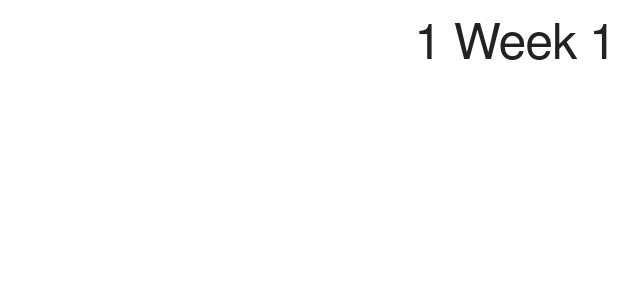
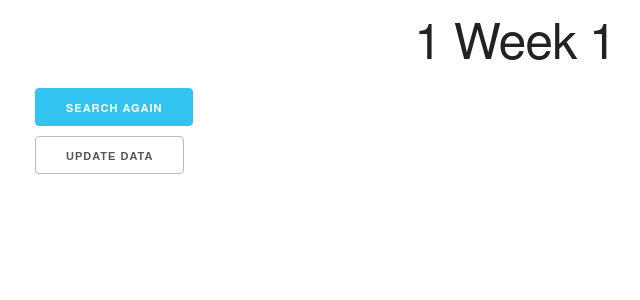
Before and after one commit to SuperRonJon/NFLScores, a Flask app: page /full_week/1/1 in a window 1280 px wide. Shown: the top 300 px of the page, without its empty margins (125-765 px from the left). Run offline with Flask 2, Linux system fonts and the light colour scheme; data that the repository does not hold is empty.

Commit message:
add ability to update full week

```diff
--- a/app.py
+++ b/app.py
@@ -114,6 +114,18 @@ def week_scores(year, week):
     return render_template('full_week.html', data=response)
 
 
+@app.route('/update_full_week/<year>/<week>', methods=['POST'])
+def update_full_week(year, week):
+    if request.method == 'POST':
+        query = {'week': week, 'year': year}
+        db.fullweek.delete_many(query)
+
+        week_data = nfl.get_full_week_data(year, week)
+        db.fullweek.insert_one(week_data)
+
+        return redirect('/full_week/{}/{}'.format(year, week))
+
+
 def make_string(play):
     result = ''
     score = re.search(r'\d+\-\d+', play['score']).group(0)
--- a/templates/full_week.html
+++ b/templates/full_week.html
@@ -12,5 +12,9 @@
             </ul>
         {% endfor %}
     </div>
+    <a href="/" class='button button-primary'>Search Again</a>
+    <form action="/update_full_week/{{ data['year'] }}/{{ data['week'] }}" method="post">
+        <button class="button">Update Data</button>
+    </form>
 </div>
 {% endblock %}
```
